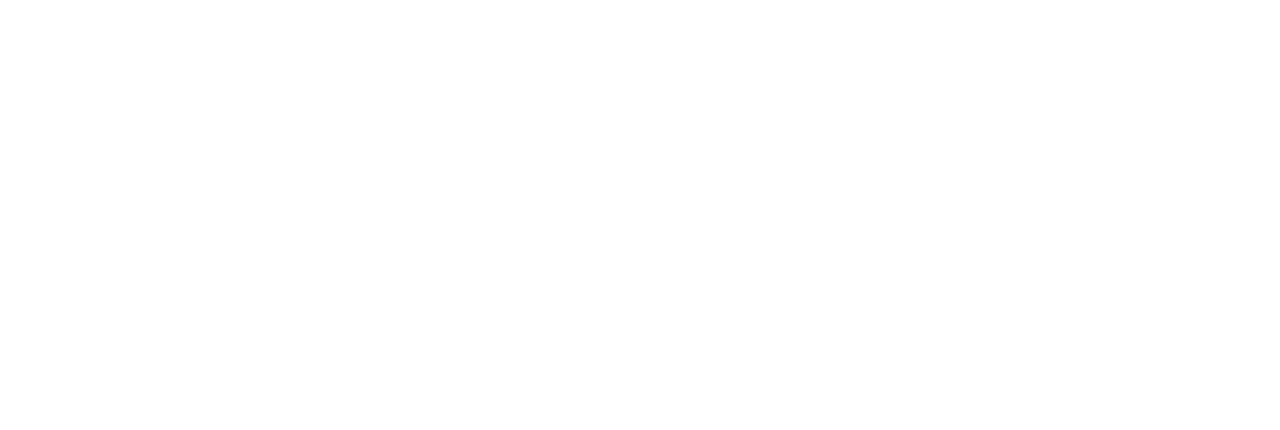
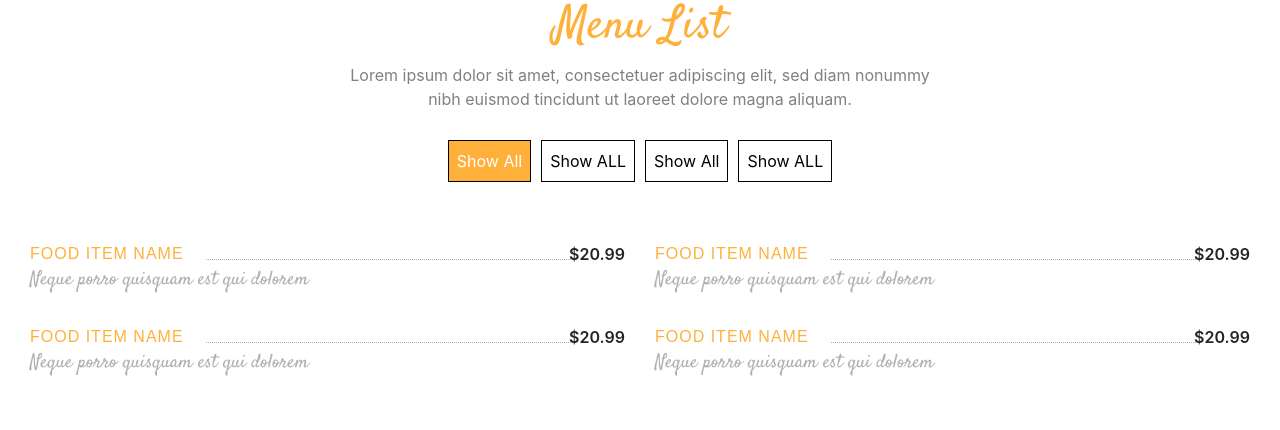
Before and after one commit to JohnPhann/Frond-end-3, a plain HTML site: page index.html in a window 1280 px wide. Drawn offline with nearby package versions, Linux system fonts and the light colour scheme; a web font is replaced by a local one.

Commit message:
nghia ta len lan 1

```diff
--- /dev/null
+++ b/css/style.less
@@ -0,0 +1,94 @@
+.nghia{
+	background:white;
+
+	float: left;
+	.n1{
+
+		float: left;
+		background:white;
+
+		.header-h {
+   		 color: #FFB03B;
+   			 font-size: 46px;
+   			 font-family: 'Satisfy', sans-serif;
+   			  font-weight: 300;
+				}
+		.header-p{
+			color:gray;
+		}
+	}
+	.n2{
+		height:100px;
+		float: left;
+		background:none;
+		ul{
+			margin:0 auto;
+			li{
+					list-style:none;
+    				color: #fff;
+    				background:none;
+    				margin:5px;
+    				border: 1px solid black;
+
+				.n5{
+					background: #FFB03B;
+  				 	 color: white;
+
+
+
+
+
+
+
+				}
+				a{
+					background:none;
+  				 	color:black;
+   					}
+			}
+		}
+	}
+	.n3{
+		height:200px;
+		float: left;
+		background:none;
+		.menu-restaurant{
+    			width: 50%;
+   			 float: left;
+   			 padding: 15px;
+   		 position: relative;
+				}
+				.menu-title {
+   				 float: left;
+   		 font-family: Montserrat,arial;
+    			text-transform: uppercase;
+    			letter-spacing: 1px;
+    		color: #FFB03B;
+				}
+						.menu-line {
+    			position: absolute;
+    			bottom: 6px;
+    			border-bottom: 1px dotted rgba(0,0,0,.3);
+   				 margin-left: .6rem;
+   					 margin-right: .6rem;
+					}
+					   .menu-price {
+   				 font-weight: 600;
+   			 position: absolute;
+  			  right: 0;
+  			  top: 0;
+				}
+							.menu-subtitle {
+  			  display: block;
+   				 float: left;
+   				 color: #B1B1B1;
+    			font-family: Satisfy,'Open Sans',arial;
+   				 font-size: 1.2rem;
+				}
+				  span.clearfix {
+   				 position: relative;
+   			 display: block;
+				}
+
+	}
+}
--- a/index.html
+++ b/index.html
@@ -9,6 +9,7 @@
 	<script src="https://code.jquery.com/jquery-3.3.1.slim.min.js" integrity="sha384-q8i/X+965DzO0rT7abK41JStQIAqVgRVzpbzo5smXKp4YfRvH+8abtTE1Pi6jizo" crossorigin="anonymous"></script>
 	<script src="https://cdnjs.cloudflare.com/ajax/libs/popper.js/1.14.3/umd/popper.min.js" integrity="sha384-ZMP7rVo3mIykV+2+9J3UJ46jBk0WLaUAdn689aCwoqbBJiSnjAK/l8WvCWPIPm49" crossorigin="anonymous"></script>
 	<script src="https://stackpath.bootstrapcdn.com/bootstrap/4.1.1/js/bootstrap.min.js" integrity="sha384-smHYKdLADwkXOn1EmN1qk/HfnUcbVRZyYmZ4qpPea6sjB/pTJ0euyQp0Mk8ck+5T" crossorigin="anonymous"></script>
+	<link rel="stylesheet" type="text/css" href="https://fonts.googleapis.com/css?family=Satisfy|Bree+Serif|Candal|PT+Sans">
 
 	<!-- icon -->
 	<link rel="stylesheet" href="https://use.fontawesome.com/releases/v5.1.0/css/all.css" integrity="sha384-lKuwvrZot6UHsBSfcMvOkWwlCMgc0TaWr+30HWe3a4ltaBwTZhyTEggF5tJv8tbt" crossorigin="anonymous">
@@ -16,32 +17,92 @@
 	<link rel="stylesheet" href="css/style.css">
 </head>
 <body>
-	<!-- Phan cua Hai -->
+	<!-- Phan cua Toan -->
+
+
+	<!-- end Toan -->
+	<!-- Phan Hai -->
 
 
 	<!-- end Hai -->
 	<!-- Phan Dat -->
 
-
 	<!-- end Dat -->
 	<!-- Phan Nghia -->
+	<div class="container-fluid nghia">
+		<div class="row">
+			<div class="col-md-12 text-center marb-35 n1">
+				<h1 class="header-h">Menu List</h1>
+				<p class="header-p">Lorem ipsum dolor sit amet, consectetuer adipiscing elit, sed diam nonummy
+					<br>nibh euismod tincidunt ut laoreet dolore magna aliquam. </p>
+				</div>
 
-	<!-- end Nghia -->
-	<!-- Phan Toan -->
+				<div class="col-md-12 n2" id="menu-flters">
+					<nav class="navbar navbar-expand-sm justify-content-center">
+						<ul class="navbar-nav">
+							<li class="nav-item">
+								<a class="nav-link n5" href="#">Show All</a>
+							</li>
+							<li class="nav-item">
+								<a class="nav-link n9" href="#">Show ALL</a>
+							</li>
+							<li class="nav-item">
+								<a class="nav-link n9" href="#">Show All</a>
+							</li>
+							<li class="nav-item">
+								<a class="nav-link n9" href="#">Show ALL</a>
+							</li>
+						</ul>
+					</nav>
+				</div>
+
+				<div class="col-md-12 n3">
+					<div class="breakfast menu-restaurant">
+						<span class="clearfix">
+							<a class="menu-title" href="#" data-meal-img="assets/img/restaurant/rib.jpg">Food Item Name</a>
+							<span style="left: 166px; right: 44px;" class="menu-line"></span>
+							<span class="menu-price">$20.99</span>
+						</span>
+						<span class="menu-subtitle">Neque porro quisquam est qui dolorem</span>
+					</div>
+					<div class="breakfast menu-restaurant">
+						<span class="clearfix">
+							<a class="menu-title" href="#" data-meal-img="assets/img/restaurant/rib.jpg">Food Item Name</a>
+							<span style="left: 166px; right: 44px;" class="menu-line"></span>
+							<span class="menu-price">$20.99</span>
+						</span>
+						<span class="menu-subtitle">Neque porro quisquam est qui dolorem</span>
+					</div>
+					<div class="breakfast menu-restaurant">
+						<span class="clearfix">
+							<a class="menu-title" href="#" data-meal-img="assets/img/restaurant/rib.jpg">Food Item Name</a>
+							<span style="left: 166px; right: 44px;" class="menu-line"></span>
+							<span class="menu-price">$20.99</span>
+						</span>
+						<span class="menu-subtitle">Neque porro quisquam est qui dolorem</span>
+					</div>
+					<div class="breakfast menu-restaurant">
+						<span class="clearfix">
+							<a class="menu-title" href="#" data-meal-img="assets/img/restaurant/rib.jpg">Food Item Name</a>
+							<span style="left: 166px; right: 44px;" class="menu-line"></span>
+							<span class="menu-price">$20.99</span>
+						</span>
+						<span class="menu-subtitle">Neque porro quisquam est qui dolorem</span>
+					</div>
 
 
-	<!-- end Toan -->
-	<!-- Phan cua Phong -->
+				</div>
+			</div>
+		</div>
+
+		<!-- end Nghia -->
+		<!-- Phan cua Phong -->
 
 
-	<!-- end Phong -->
-	<!-- Phan cua Cong -->
+		<!-- end Phong -->
+		<!-- Phan cua Cong -->
 
 
-	<!-- end Cong -->
-	<!-- Phan cua Hai -->
-
-
-	<!-- end Hai -->
-</body>
-</html>
+		<!-- end Cong -->
+	</body>
+	</html>
```
Also changed, not shown: css/style.css, img/banner-bg.jpg (added), img/res01.jpg (added), img/res02.jpg (added).
